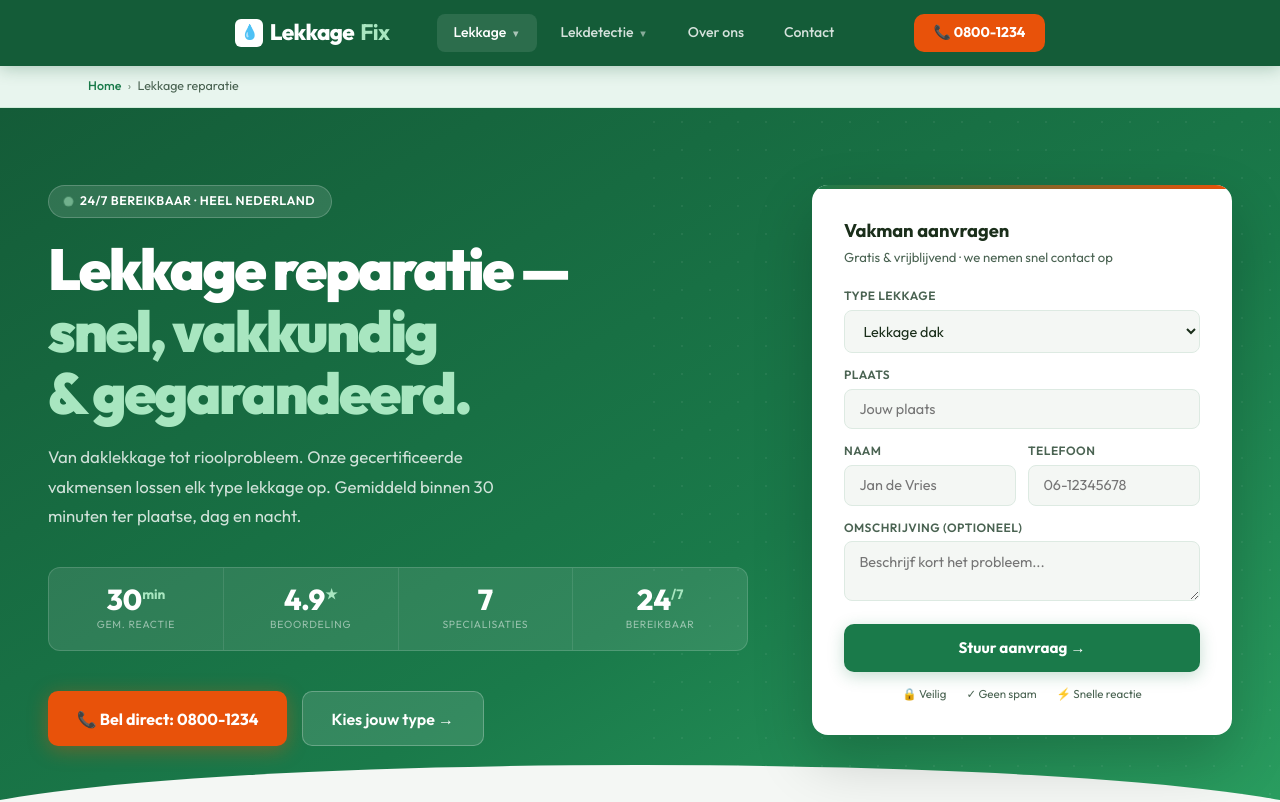
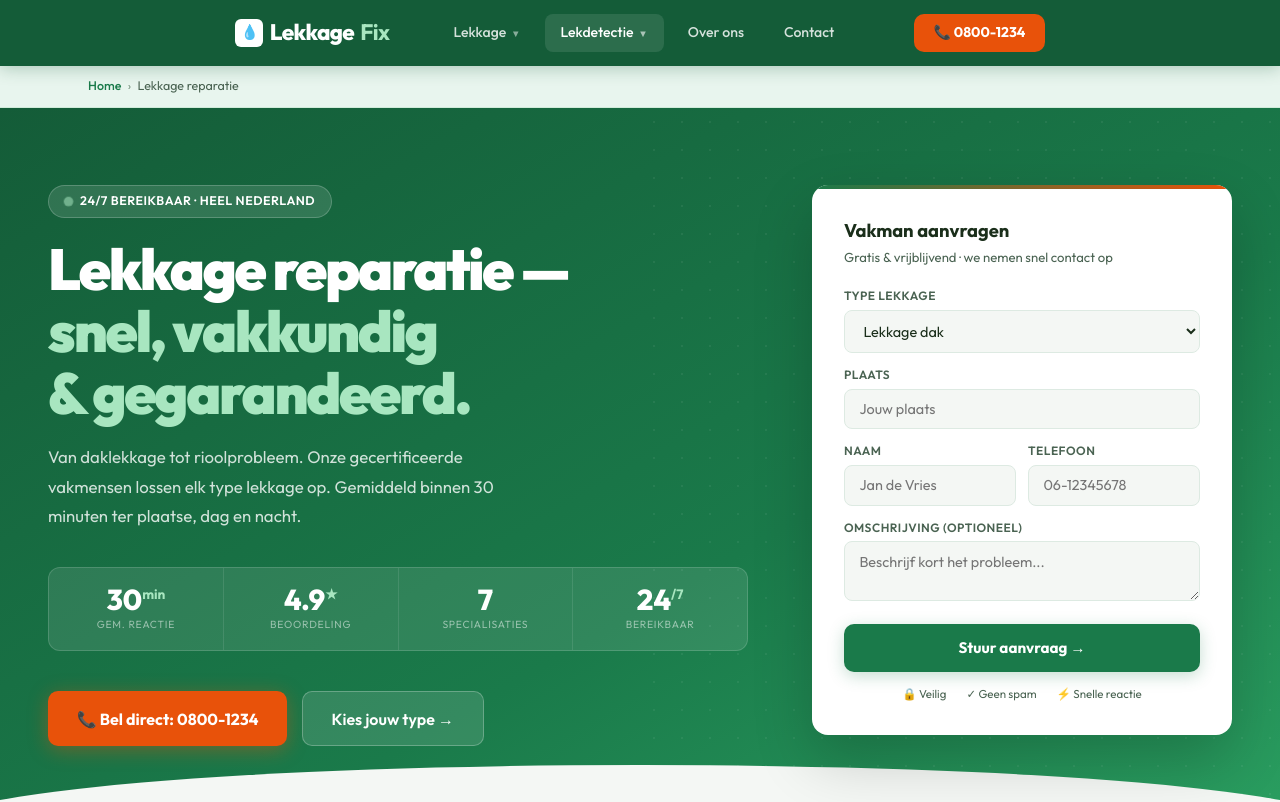
Before and after one commit to SanderKooi/lekkage, a Next.js app: page /lekdetectie in a window 1280 px wide. Shown: the top 802 px of the page. Built offline with nearby package versions, Linux system fonts and the light colour scheme.

Commit message:
Update index.jsx

```diff
--- a/pages/lekdetectie/index.jsx
+++ b/pages/lekdetectie/index.jsx
@@ -108,7 +108,7 @@ export default function LekkageIndex() {
           ]
         }) }} />
       </Head>
-      <Nav activePath="/lekkage" />
+      <Nav activePath="/lekdetectie" />
 
       {/* BREADCRUMB */}
       <div className="breadcrumb-bar">
```
